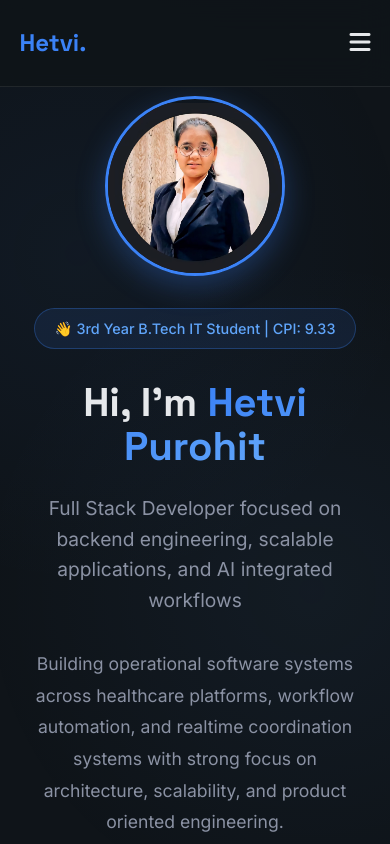
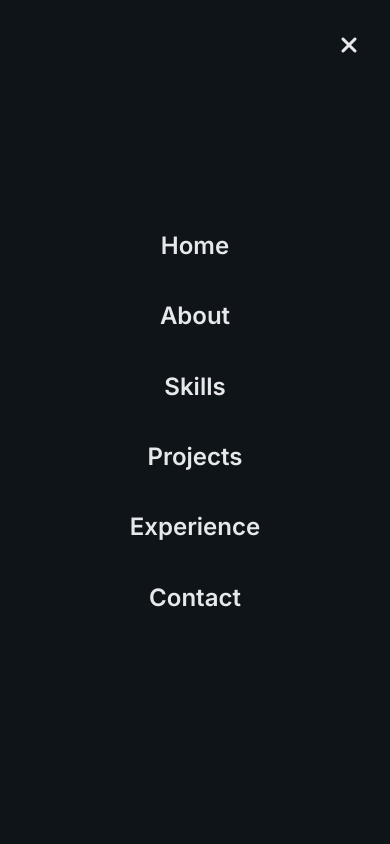
Before and after one commit to HR1937/Portfolio-website-compa, a plain HTML site: page index.html in a window 390 px wide. Both pictures are taken after a click on the button 360 px from the left and 43 px from the top of the page. Shown: the top 844 px of the page. Drawn offline with Linux system fonts and the light colour scheme.

Commit message:
Add JavaScript for menu toggle and scroll effects

```diff
--- a/index.html
+++ b/index.html
@@ -1562,6 +1562,55 @@
     </p>
 
   </footer>
-
+ <script>
+    document.addEventListener("DOMContentLoaded", () => {
+      const observerOptions = {
+        root: null,
+        rootMargin: "0px",
+        threshold: 0.15
+      };
+
+      const observer = new IntersectionObserver((entries, observer) => {
+        entries.forEach(entry => {
+          if (entry.isIntersecting) {
+            entry.target.classList.add("visible");
+            observer.unobserve(entry.target);
+          }
+        });
+      }, observerOptions);
+
+      const fadeElements = document.querySelectorAll(".fade-in");
+      fadeElements.forEach(el => observer.observe(el));
+
+      const mobileBtn = document.querySelector(".mobile-menu-btn");
+      const closeBtn = document.getElementById("closeMenu");
+      const mobileMenu = document.getElementById("mobileMenu");
+      const mobileLinks = document.querySelectorAll(".mobile-nav-link");
+
+      function toggleMenu() {
+        mobileMenu.classList.toggle("active");
+      }
+
+      if (mobileBtn && closeBtn && mobileMenu) {
+        mobileBtn.addEventListener("click", toggleMenu);
+        closeBtn.addEventListener("click", toggleMenu);
+
+        // Close menu when a link is clicked
+        mobileLinks.forEach(link => {
+          link.addEventListener("click", toggleMenu);
+        });
+      }
+
+      const nav = document.getElementById("nav");
+      window.addEventListener("scroll", () => {
+        if (window.scrollY > 50) {
+          nav.classList.add("scrolled");
+        } else {
+          nav.classList.remove("scrolled");
+        }
+      });
+    });
+  </script>
 </body>
+
 </html>
```
